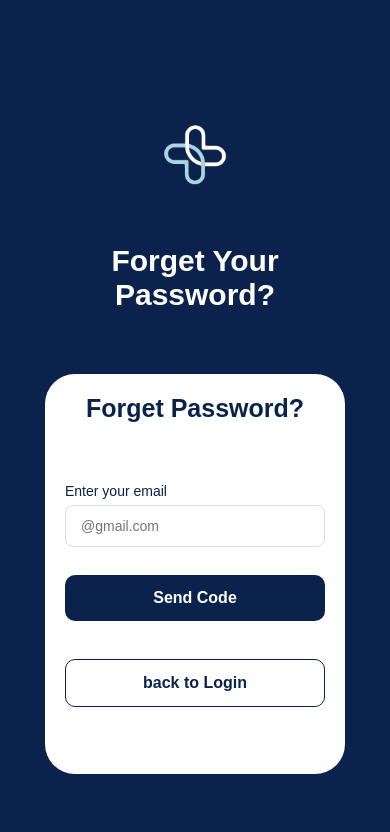
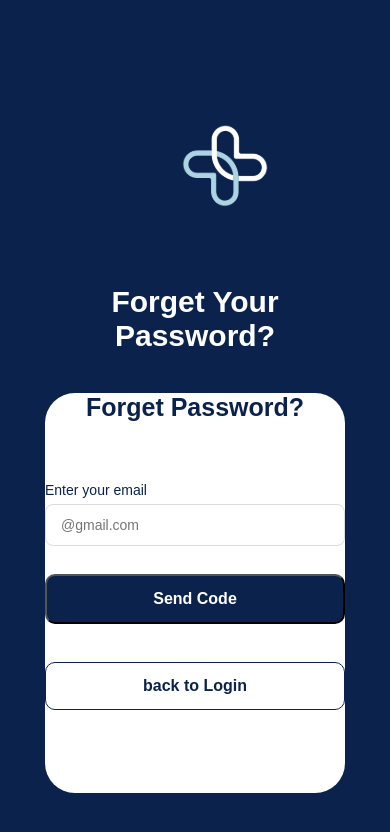
Before and after one commit to MindMate-Project/Web, a React (Create React App) app: page /api/auth/forgot-password in a window 390 px wide. Shown: the top 832 px of the page. Built offline with nearby package versions, Linux system fonts and the light colour scheme.

Commit message:
fix signup file

```diff
--- a/src/App.css
+++ b/src/App.css
@@ -23,4 +23,9 @@ body {
     margin: 10px;
     color: black;
     background-color: white;
+    padding: 15px 20px;
+    border: 2px solid black;
+    border-radius: 5px;
+    font-size: 16px;
+    cursor: pointer;
 }
--- a/src/components/Auth/SignUp.css
+++ b/src/components/Auth/SignUp.css
@@ -10,7 +10,7 @@ body {
     --border-color: #dcdcdc;
 }
 
-.container {
+.signup .container {
     width: 100%;
     max-width: 1300px;
     height: 750px;
@@ -20,41 +20,41 @@ body {
 }
 
 /* LEFT SIDE */
-.left {
+.signup .left {
     display: flex;
     flex-direction: column;
 }
 
-.logo {
+.signup .logo {
     width: 230px;
 }
 
-.logo img {
+.signup .logo img {
     width: 100%;
     position: relative;
     left: -65px;
 }
 
-.left h2 {
+.signup .left h2 {
     height: 60px;
     font-size: 34px;
     margin-bottom: 10px;
 }
 
-.subtitle {
+.signup .subtitle {
     color: white;
     margin-bottom: 20px;
     font-weight: 400;
 }
 
-.description {
+.signup .description {
     width: 70%;
     line-height: 1.7;
     color: #cbd6e4;
 }
 
 /* RIGHT SIDE CARD */
-.card {
+.signup .card {
     width: 938px;
     height: 679px;
     background: white;
@@ -64,7 +64,7 @@ body {
     color: #0b234c;
 }
 
-.card-title {
+.signup .card-title {
     text-align: center;
     margin-bottom: 25px;
     font-size: 40px;
@@ -72,30 +72,30 @@ body {
     font-weight: 'Poppins', 'Nuninto';
 }
 
-form {
+.signup form {
     display: flex;
     flex-direction: column;
     gap: 18px;
 }
 
-.field {
+.signup .field {
     display: flex;
     flex-direction: column;
     gap: 6px;
 }
 
-label {
+.signup label {
     font-size: 14px;
     color: #0b234c;
     font-weight: 500;
 }
 
-.row {
+.signup .row {
     display: flex;
     gap: 15px;
 }
 
-input {
+.signup input {
     width: 100%;
     padding: 12px 15px;
     border: 1px solid #dcdcdc;
@@ -104,7 +104,7 @@ input {
     outline: none;
 }
 
-button {
+.signup button {
     margin-top: 10px;
     padding: 14px;
     background: #0b234c;
@@ -115,43 +115,43 @@ button {
     cursor: pointer;
 }
 
-button:hover {
+.signup button:hover {
     opacity: 0.9;
 }
 
 /* Responsive */
 
 @media (max-width: 1200px) {
-    .card {
+    .signup .card {
         width: 100%;
     }
-    .left {
+    .signup .left {
         width: 100%;
     }
 }
 
 @media (max-width: 992px) {
-    .card {
+    .signup .card {
         width: 100%;
     }
 
-    .left {
+    .signup .left {
         width: 100%;
     }
 }
 
 @media (max-width: 768px) {
-    .container {
+    .signup .container {
         flex-direction: column;
         padding: 90px;
     }
 
-    .card {
+    .signup .card {
         width: 100%;
         margin: 0 auto;
     }
 
-    .left {
+    .signup .left {
         display: flex;
         flex-direction: column;
         align-items: center;
@@ -162,44 +162,44 @@ button:hover {
     }
 
 
-    .logo img {
+    .signup .logo img {
         left: 0;
     }
 
-    .left h2 {
+    .signup .left h2 {
         font-size: 28px;
     }
 }
 
 @media (max-width: 480px) {
-    .container {
+    .signup .container {
         padding: 20px;
     }
-    .card {
+    .signup .card {
         width: 100%;
         padding: 20px;
     }
 
-    .left {
+    .signup .left {
         margin: 0;
         padding: 0 20px 20px;
         text-align: center;
     }
 
-    .logo {
+    .signup .logo {
         width: 180px;
         margin: 0 auto;
     }
 
-    .logo img {
+    .signup .logo img {
         left: 0;
     }
 
-    .left h2 {
+    .signup .left h2 {
         font-size: 28px;
     }
 
-    .left .description {
+    .signup .left .description {
         margin: 10px auto;
     }
 }
--- a/src/components/Auth/SignUp.js
+++ b/src/components/Auth/SignUp.js
@@ -3,6 +3,7 @@ import "./SignUp.css";
 
 function SignupPage() {
   return (
+    <div className="signup">
       <div className="container">
         <div className="left">
           <div className="logo">
@@ -14,8 +15,9 @@ function SignupPage() {
 
           <p className="description">
             Access the Alzheimer Assistant dashboard to manage patient profiles,
-          monitor health updates, and stay connected with caregivers. Together,
-          we're making care simpler, smarter, and more compassionate.
+            monitor health updates, and stay connected with caregivers.
+            Together, we're making care simpler, smarter, and more
+            compassionate.
           </p>
         </div>
 
@@ -64,6 +66,7 @@ function SignupPage() {
           </form>
         </div>
       </div>
+    </div>
   );
 }
 
```
Lines whose indentation alone changed are shown as unchanged.
